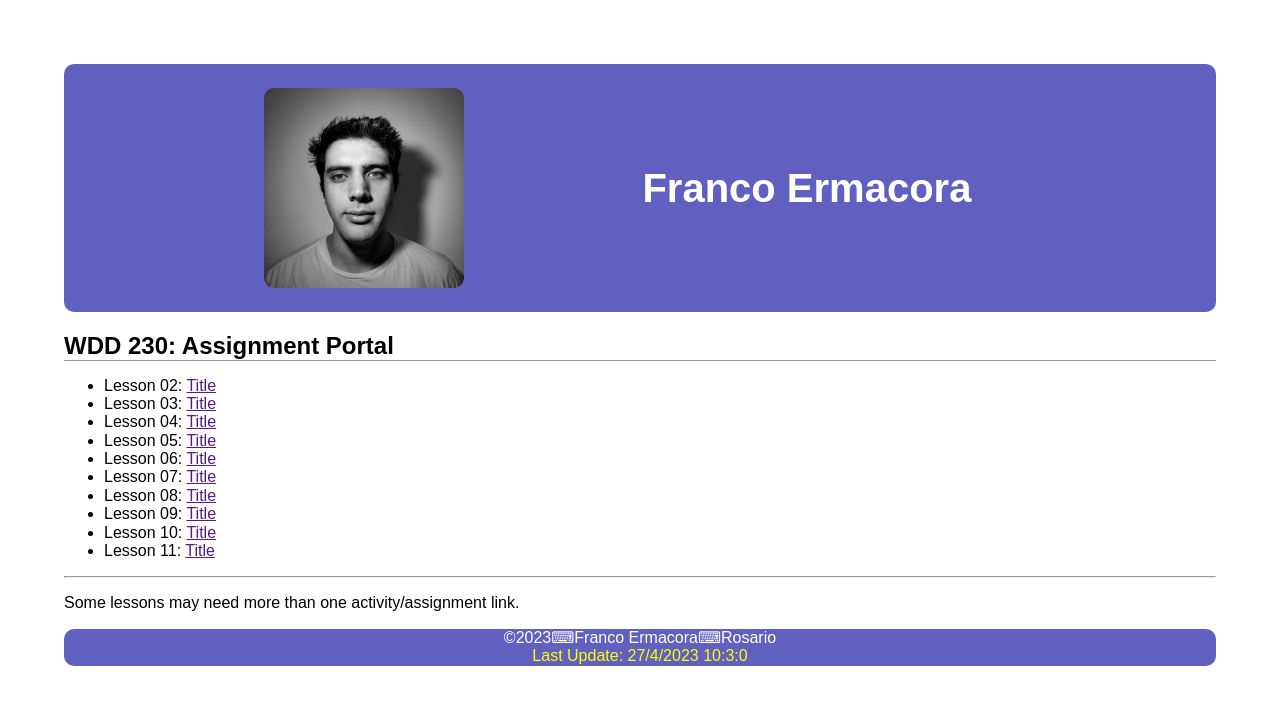
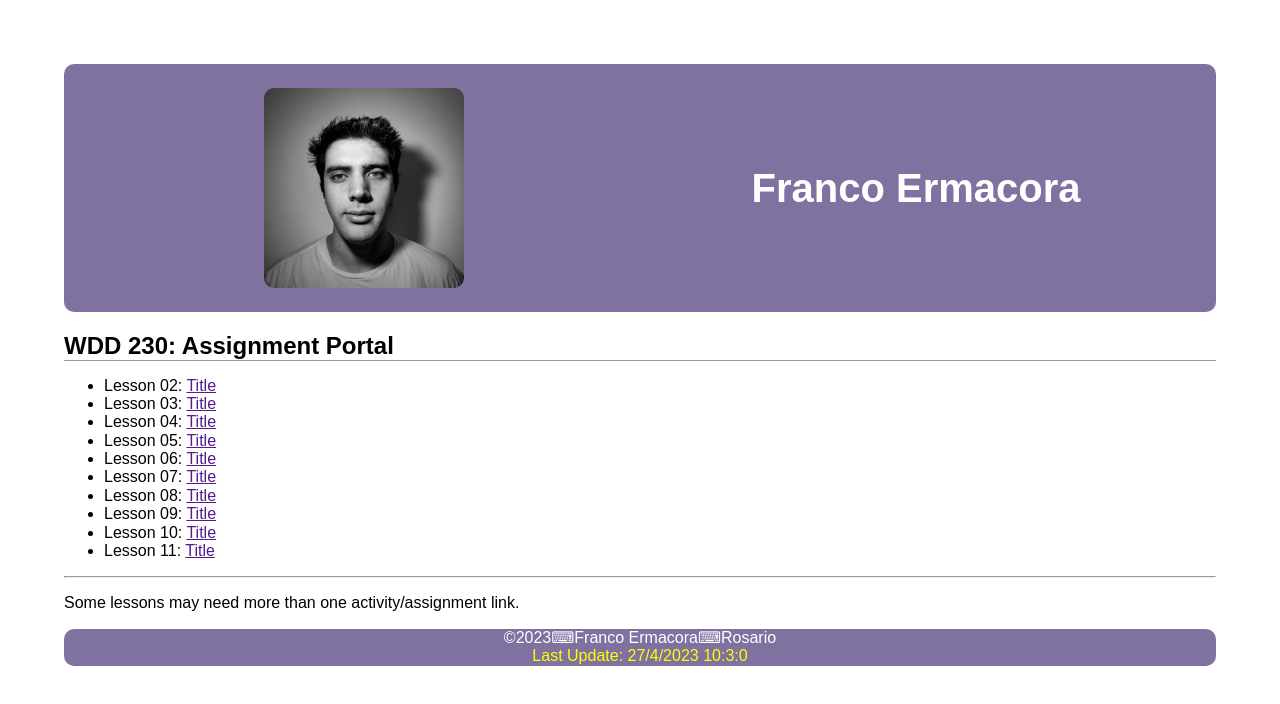
Before and after one commit to franco-ermacora/wdd220, a plain HTML site: page week01/lesson1.html in a window 1280 px wide. Drawn offline with Linux system fonts and the light colour scheme.

Commit message:
css-small

```diff
--- a/week01/styles/lesson1.css
+++ b/week01/styles/lesson1.css
@@ -17,18 +17,18 @@ h2 {
 }
 
 header img {
-
+    float: left;
     width: 200px;
     height: auto;
 }
 
 header {
     display: grid;
-    grid-template-columns: 1fr 1fr;
     padding: 1em;
     align-items: center;
+    justify-items: center;
     color: white;
-    background-color:rgb(96, 96, 192);
+    background-color: rgb(96, 96, 192);
     font-size:1.5em;
 }
 footer {
--- a/week01/styles/medium.css
+++ b/week01/styles/medium.css
@@ -1,6 +1,7 @@
-@media only screen and (min-width: 32.5em){
+@media only screen and (min-width: 32.5em) {
     header, footer {
         border-radius: 10px;
+        background-color: #7f71a0;
     }
     h1 {
         font-size: 2.5rem;
@@ -11,10 +12,17 @@
     }
 
     header img {
-        float: left;
         margin: 0 auto;
         box-shadow: 10px #444;
         width: 200px;
         border-radius: 10px;
     }
+    header {
+        display: grid;
+        grid-template-columns: 1fr 1fr;
+        padding: 1em;
+        align-items: center;
+        color: white;
+        font-size:1.5em;
+    }
 }
```
